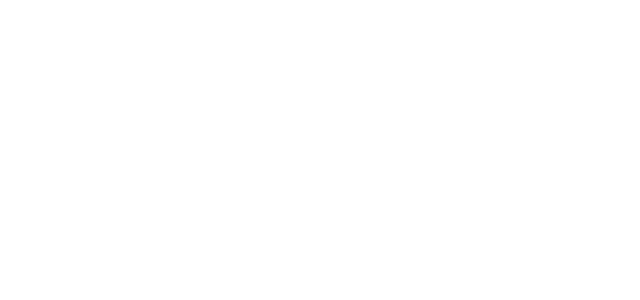
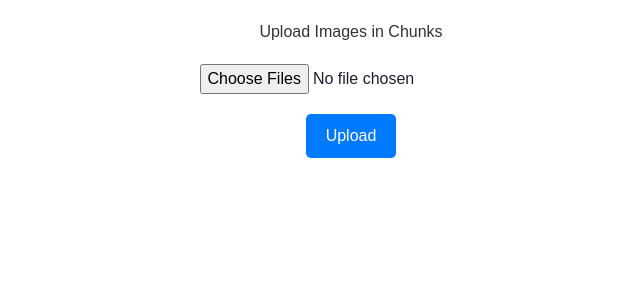
Before and after one commit to iTech-dhananjay/react-microservice, a React (Create React App) app: page /image in a window 1280 px wide. Before the commit this address had no page. Shown: the top 300 px of the page, without its empty margins (289-929 px from the left). Built offline with nearby package versions, Linux system fonts and the light colour scheme.

Commit message:
Add image upload

```diff
--- a/src/App.js
+++ b/src/App.js
@@ -1,7 +1,8 @@
 import { BrowserRouter as Router, Routes, Route } from "react-router-dom";
 import Home from "./Home";
-import PaymentSuccess from "./PaymentSuccess";
-import Video from './videoStream'
+import PaymentSuccess from "./payment-success";
+import Video from './videos-stream'
+import ImageUploader from "./image-chunks";
 
 function App() {
     return (
@@ -10,6 +11,7 @@
                 <Route path="/" element={<Home />} />
                 <Route path="/paymentsuccess" element={<PaymentSuccess />} />
                 <Route path="/video" element={<Video />} />
+                <Route path="/image" element={<ImageUploader />} />
             </Routes>
         </Router>
     );
--- /dev/null
+++ b/src/image-chunks.jsx
@@ -0,0 +1,142 @@
+import React, { useState } from 'react';
+
+const uploadDir = 'http://localhost:4009/video-image-stream/image/upload-chunk';
+const CHUNK_SIZE = 1 * 1024 * 1024; // 1MB
+
+const ImageUploader = () => {
+    const [files, setFiles] = useState([]);
+    const [uploadProgress, setUploadProgress] = useState({});
+
+    const handleFileChange = (e) => {
+        setFiles(e.target.files);
+    };
+
+    const uploadChunk = async (file, chunk, chunkIndex, totalChunks) => {
+        const formData = new FormData();
+        formData.append('chunk', chunk);
+        formData.append('originalname', file.name);
+        formData.append('chunkIndex', chunkIndex);
+        formData.append('totalChunks', totalChunks);
+
+        try {
+            await fetch(uploadDir, {
+                method: 'POST',
+                body: formData,
+            });
+            setUploadProgress(prevProgress => ({
+                ...prevProgress,
+                [file.name]: {
+                    totalChunks,
+                    uploadedChunks: chunkIndex + 1,
+                    progress: Math.round(((chunkIndex + 1) / totalChunks) * 100),
+                }
+            }));
+        } catch (error) {
+            console.error('Error uploading chunk:', error);
+        }
+    };
+
+    const uploadFileInChunks = async (file) => {
+        const totalChunks = Math.ceil(file.size / CHUNK_SIZE);
+
+        for (let chunkIndex = 0; chunkIndex < totalChunks; chunkIndex++) {
+            const start = chunkIndex * CHUNK_SIZE;
+            const end = Math.min(start + CHUNK_SIZE, file.size);
+            const chunk = file.slice(start, end);
+
+            await uploadChunk(file, chunk, chunkIndex, totalChunks);
+        }
+    };
+
+    const handleUpload = async () => {
+        const uploadPromises = Array.from(files).map(file => uploadFileInChunks(file));
+        await Promise.all(uploadPromises);
+        alert('Upload complete');
+    };
+
+    return (
+        <div style={containerStyle}>
+            <h2 style={headerStyle}>Upload Images in Chunks</h2>
+            <input type="file" multiple onChange={handleFileChange} style={inputStyle} />
+            <button onClick={handleUpload} style={buttonStyle}>Upload</button>
+
+            {Object.keys(uploadProgress).length > 0 && (
+                <div style={progressContainerStyle}>
+                    <h3>Upload Progress</h3>
+                    {Object.keys(uploadProgress).map(fileName => (
+                        <div key={fileName} style={progressItemStyle}>
+                            <p style={fileNameStyle}>{fileName}</p>
+                            <div style={progressBarContainerStyle}>
+                                <div style={{
+                                    ...progressBarStyle,
+                                    width: `${uploadProgress[fileName].progress}%`
+                                }}>
+                                    {uploadProgress[fileName].progress}%
+                                </div>
+                            </div>
+                            <p>{uploadProgress[fileName].uploadedChunks}/{uploadProgress[fileName].totalChunks} chunks uploaded</p>
+                        </div>
+                    ))}
+                </div>
+            )}
+        </div>
+    );
+};
+
+const containerStyle = {
+    padding: '20px',
+    fontFamily: 'Arial, sans-serif',
+};
+
+const headerStyle = {
+    textAlign: 'center',
+    color: '#333',
+};
+
+const inputStyle = {
+    display: 'block',
+    margin: '20px auto',
+};
+
+const buttonStyle = {
+    display: 'block',
+    margin: '20px auto',
+    padding: '10px 20px',
+    backgroundColor: '#007BFF',
+    color: '#fff',
+    border: 'none',
+    borderRadius: '5px',
+    cursor: 'pointer',
+    fontSize: '16px',
+};
+
+const progressContainerStyle = {
+    marginTop: '20px',
+};
+
+const progressItemStyle = {
+    marginBottom: '10px',
+};
+
+const fileNameStyle = {
+    fontWeight: 'bold',
+};
+
+const progressBarContainerStyle = {
+    height: '25px',
+    width: '100%',
+    backgroundColor: '#e0e0e0',
+    borderRadius: '5px',
+    overflow: 'hidden',
+    marginBottom: '5px',
+};
+
+const progressBarStyle = {
+    height: '100%',
+    backgroundColor: '#007BFF',
+    textAlign: 'center',
+    lineHeight: '25px',
+    color: '#fff',
+};
+
+export default ImageUploader;
--- a/src/videoStream.js
+++ b/src/videos-stream.js
@@ -19,7 +19,7 @@
 const Video = () => {
     return (
         <div style={videoContainerStyle}>
-            <video style={videoPlayerStyle} controls src="http://localhost:4009/video-stream/stream/video"></video>
+            <video style={videoPlayerStyle} controls src="http://localhost:4009/video-image-stream/video/play"></video>
         </div>
     );
 };
```
Also changed, not shown: src/payment-success.jsx (renamed from src/PaymentSuccess.jsx).
